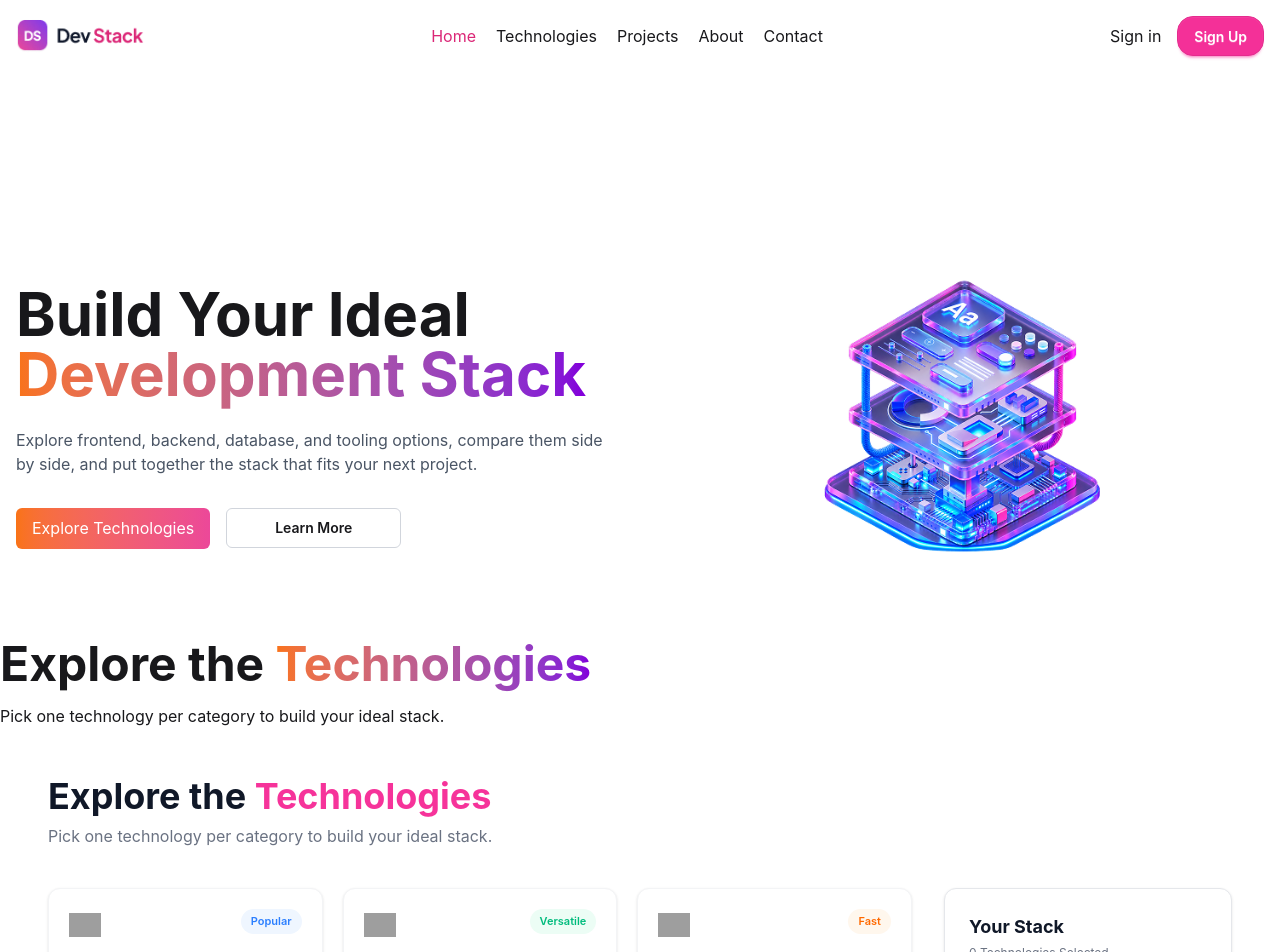
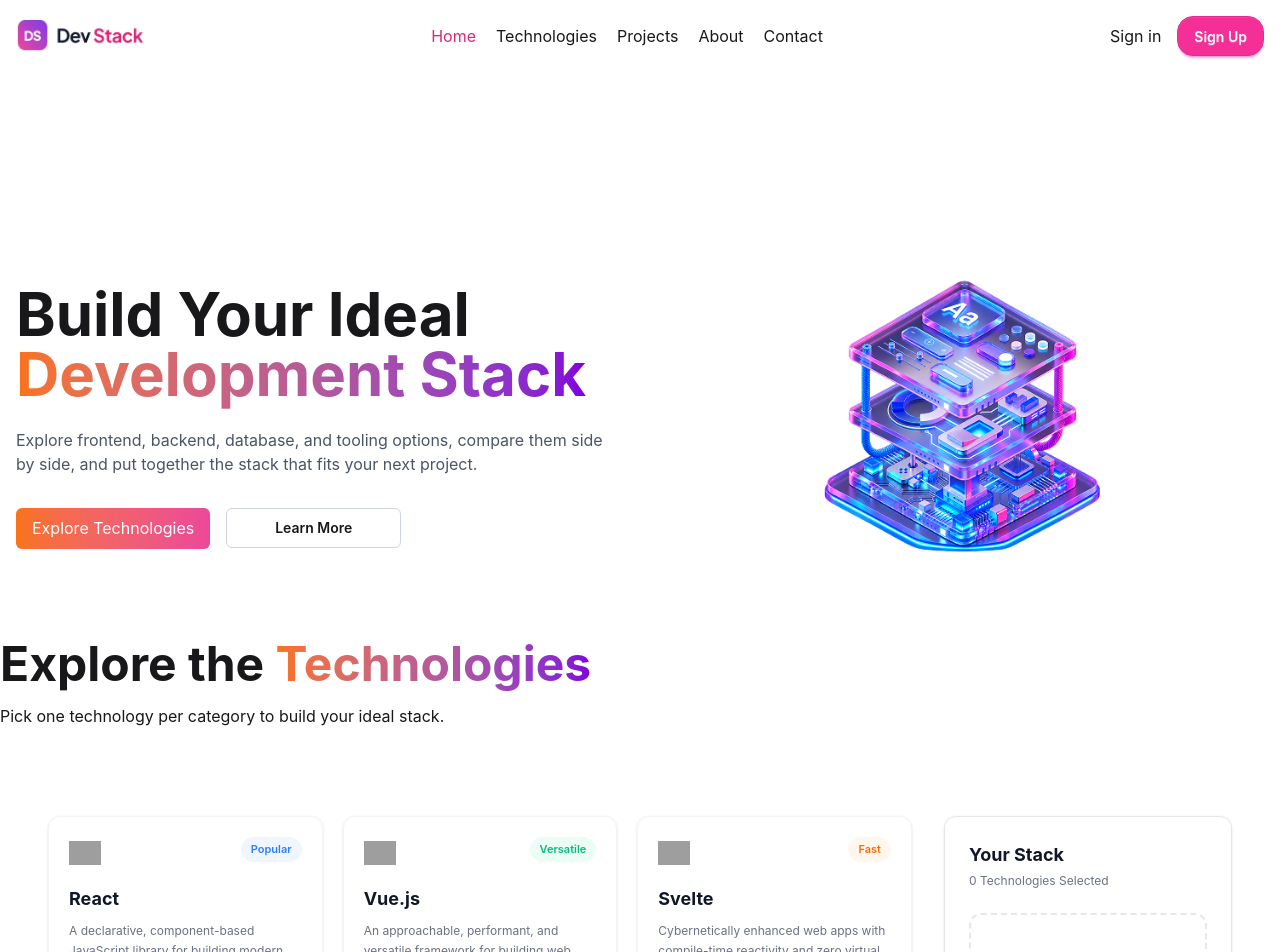
Before and after one commit to masumdev6669/Assignment-5, a React (Vite) app: page / in a window 1280 px wide. Shown: the top 952 px of the page. Built offline with nearby package versions, Linux system fonts and the light colour scheme; grey boxes are pictures that could not be loaded.

Commit message:
update some bug

```diff
--- a/src/components/technologies/AvailableTechnologies.tsx
+++ b/src/components/technologies/AvailableTechnologies.tsx
@@ -47,12 +47,7 @@ const AvailableTechnologies = ({ technologies }: AvailableTechnologiesProps) =>
   return (
     <div className="p-8 md:p-12 bg-white">
       <div className="mb-10">
-        <h1 className="text-3xl md:text-4xl font-bold text-gray-900 mb-2">
-          Explore the <span className="text-pink-500">Technologies</span>
-        </h1>
-        <p className="text-gray-500 text-sm md:text-base">
-          Pick one technology per category to build your ideal stack.
-        </p>
+
       </div>
 
       <div className="flex flex-col lg:flex-row gap-8 max-w-7xl mx-auto">
```
